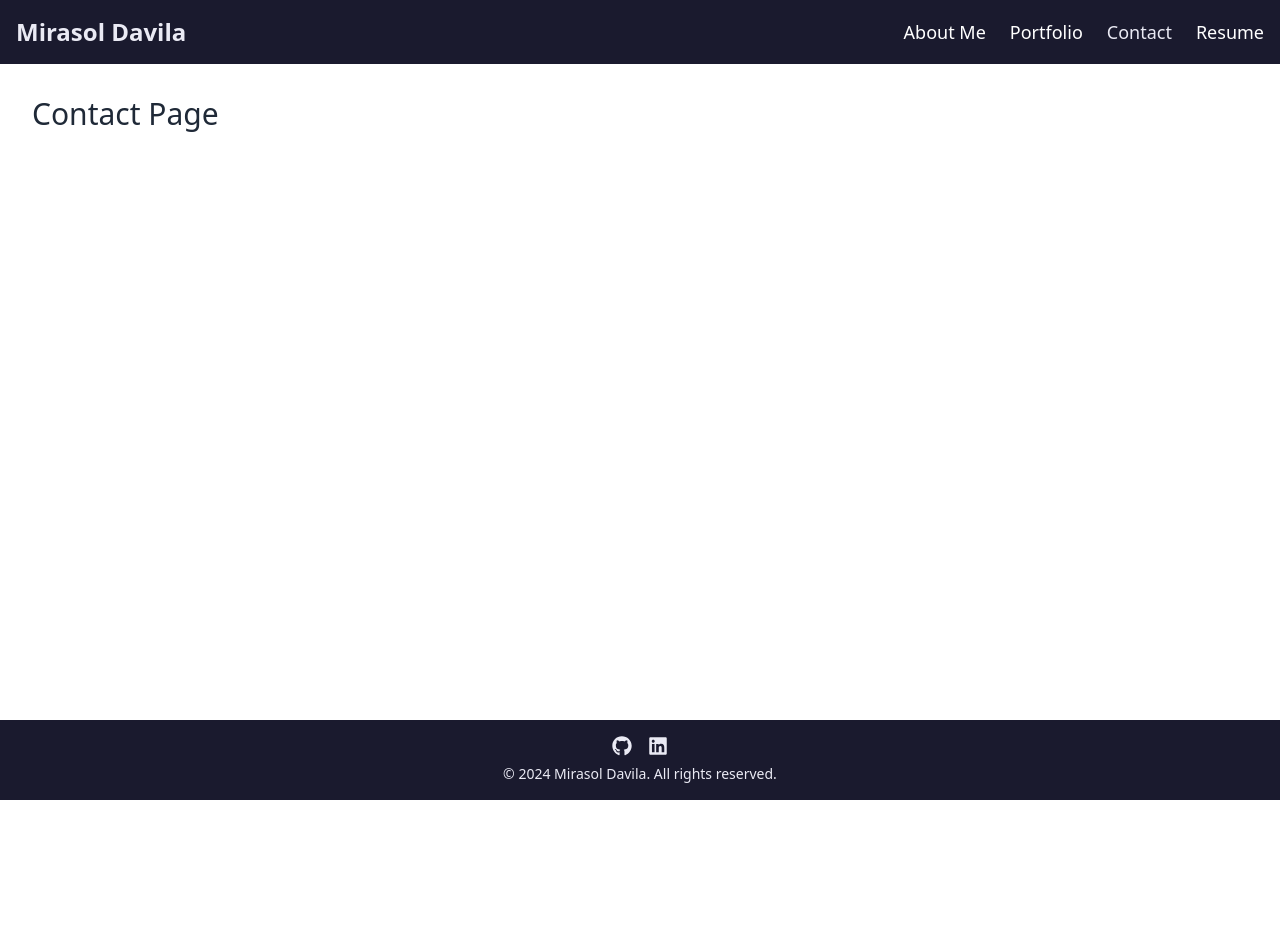
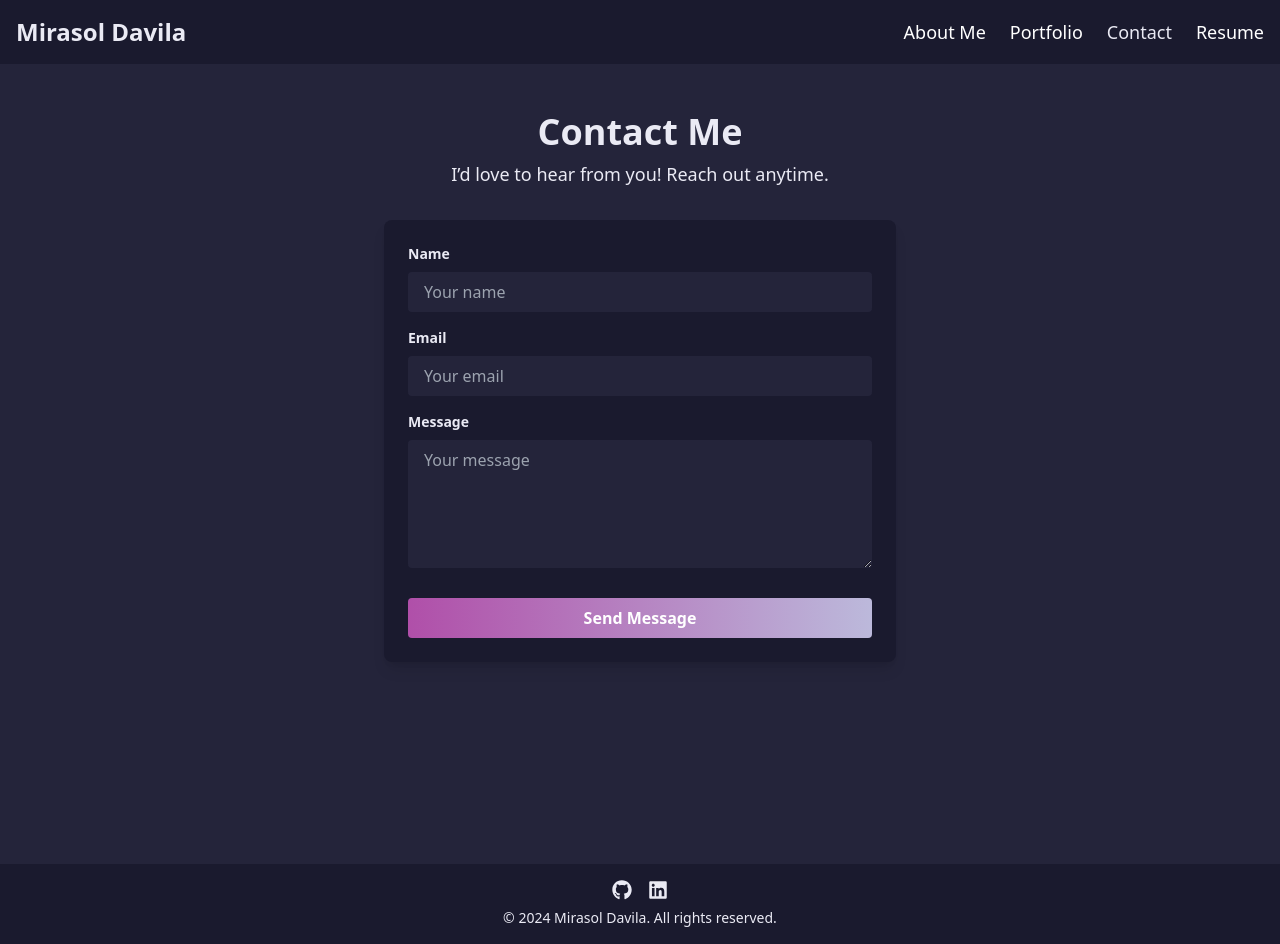
Before and after one commit to mirasoldavila13/React-Portfolio, a React (Vite) app in the folder react-portfolio/: page /contact in a window 1280 px wide. Before the commit the page ends 800 px from the top, so only its background shows below. Built offline with nearby package versions, Linux system fonts and the light colour scheme; no server answers.

Commit message:
feat: implement Contact form with TailwindCSS styling, Daisy UI components, Framer Motion animations, and EmailJS integration for email handling

```diff
--- a/react-portfolio/package.json
+++ b/react-portfolio/package.json
@@ -10,8 +10,11 @@
     "preview": "vite preview"
   },
   "dependencies": {
+    "@emailjs/browser": "^4.4.1",
     "daisyui": "^4.12.14",
+    "emailjs-com": "^3.2.0",
     "framer-motion": "^11.11.11",
+    "lodash": "^4.17.21",
     "react": "^18.3.1",
     "react-dom": "^18.3.1",
     "react-icons": "^5.3.0",
@@ -19,6 +22,7 @@
   },
   "devDependencies": {
     "@eslint/js": "^9.13.0",
+    "@types/lodash": "^4.17.13",
     "@types/react": "^18.3.12",
     "@types/react-dom": "^18.3.1",
     "@vitejs/plugin-react-swc": "^3.5.0",
--- a/react-portfolio/src/pages/Contact.tsx
+++ b/react-portfolio/src/pages/Contact.tsx
@@ -1,4 +1,235 @@
+import React, { useRef, useState } from "react";
+import { motion, AnimatePresence } from "framer-motion";
+import emailjs from "emailjs-com";
+import { EMAILJS_SERVICE_ID, EMAILJS_TEMPLATE_ID, EMAILJS_PUBLIC_KEY } from "../config/emailConfig.ts";
+
+// Contact form component for sending messages via EmailJS
 function Contact() {
-    return <h2 className="text-3xl p-8">Contact Page</h2>;
-  }
-  export default Contact;
+  const form = useRef<HTMLFormElement>(null); // Reference to the form element for EmailJS integration
+  const [error, setError] = useState(""); // Error message to display on validation failure
+  const [successMessage, setSuccessMessage] = useState(""); // Success message after successful email send
+  const [isModalVisible, setIsModalVisible] = useState(false); // Modal visibility state for feedback
+  const [isSending, setIsSending] = useState(false); // Tracks if the form is in the sending state
+
+  // Form state to capture user input values
+  const [formState, setFormState] = useState({
+    name: "",
+    email: "",
+    message: "",
+  });
+
+  /**
+   * Handles changes in form fields by updating local state.
+   * Resets error messages to give real-time feedback as users type.
+   */
+  const handleChange = (e: React.ChangeEvent<HTMLInputElement | HTMLTextAreaElement>) => {
+    const { name, value } = e.target;
+    setFormState((prevState) => ({ ...prevState, [name]: value }));
+    setError(""); // Clear error message when user starts typing
+  };
+
+  /**
+   * Validates form data before submission.
+   * Checks for required fields and email format.
+   * @returns {boolean} True if form is valid, false otherwise.
+   */
+  const validateForm = () => {
+    const { name, email, message } = formState;
+    const emailPattern = /^[^\s@]+@[^\s@]+\.[^\s@]+$/;
+
+    // Ensure all fields have valid non-whitespace content
+    if (!name.trim() || !email.trim() || !message.trim()) {
+      setError("All fields are required and must contain valid text.");
+      return false;
+    }
+
+    // Basic email validation
+    if (!emailPattern.test(email.trim())) {
+      setError("Please enter a valid email address.");
+      return false;
+    }
+
+    setError(""); // Clear error if validation passes
+    return true;
+  };
+
+  /**
+   * Sends email using EmailJS if form validation passes.
+   * Displays success or error messages in a modal.
+   */
+  const sendEmail = (e: React.FormEvent) => {
+    e.preventDefault();
+
+    // Only proceed if form is valid
+    if (!validateForm()) return;
+
+    setIsSending(true); // Indicate loading state
+
+    // Prepare data for EmailJS
+    const formData = {
+      to_name: "Mirasol",
+      from_name: formState.name.trim(),
+      from_email: formState.email.trim(),
+      message: formState.message.trim(),
+    };
+
+    // Send email via EmailJS
+    emailjs.send(EMAILJS_SERVICE_ID, EMAILJS_TEMPLATE_ID, formData, EMAILJS_PUBLIC_KEY)
+      .then(
+        () => {
+          // Handle successful send
+          setSuccessMessage("Message sent successfully!");
+          setError("");
+          setFormState({ name: "", email: "", message: "" });
+          setIsModalVisible(true); // Show success modal
+        },
+        (error) => {
+          // Log error for debugging purposes and show error message
+          console.error("Error:", error);
+          setError("Failed to send the message. Please try again.");
+          setSuccessMessage("");
+          setIsModalVisible(true); // Show error modal
+        }
+      )
+      .finally(() => {
+        setIsSending(false); // Reset sending state
+      });
+  };
+
+  // Close modal and clear messages
+  const closeModal = () => {
+    setIsModalVisible(false);
+    setError("");
+    setSuccessMessage("");
+  };
+
+  return (
+    <main className="min-h-screen bg-secondaryBg text-textLight p-6 md:p-12 flex flex-col items-center">
+      <header className="text-center mb-8">
+        <h1 className="text-4xl font-bold mb-2">Contact Me</h1>
+        <p className="text-lg">I’d love to hear from you! Reach out anytime.</p>
+      </header>
+
+      <section aria-labelledby="contact-form-section" className="w-full max-w-lg">
+        <h2 id="contact-form-section" className="sr-only">Contact Form</h2>
+
+        {/* Form component animated with Framer Motion */}
+        <motion.form
+          ref={form}
+          className="bg-primaryBg rounded-lg shadow-lg p-6"
+          initial={{ opacity: 0, y: 20 }}
+          animate={{ opacity: 1, y: 0 }}
+          transition={{ duration: 0.5 }}
+          onSubmit={sendEmail}
+          noValidate
+          role="form"
+          aria-labelledby="form-title"
+        >
+          <fieldset>
+            {/* Name Field */}
+            <div className="mb-4">
+              <label htmlFor="name" className="block text-sm font-semibold mb-2">Name</label>
+              <input
+                type="text"
+                name="name"
+                id="name"
+                value={formState.name}
+                onChange={handleChange}
+                className="w-full px-4 py-2 rounded bg-secondaryBg text-textLight"
+                placeholder="Your name"
+                required
+              />
+            </div>
+
+            {/* Email Field */}
+            <div className="mb-4">
+              <label htmlFor="email" className="block text-sm font-semibold mb-2">Email</label>
+              <input
+                type="email"
+                name="email"
+                id="email"
+                value={formState.email}
+                onChange={handleChange}
+                className="w-full px-4 py-2 rounded bg-secondaryBg text-textLight"
+                placeholder="Your email"
+                required
+              />
+            </div>
+
+            {/* Message Field */}
+            <div className="mb-6">
+              <label htmlFor="message" className="block text-sm font-semibold mb-2">Message</label>
+              <textarea
+                name="message"
+                id="message"
+                value={formState.message}
+                onChange={handleChange}
+                className="w-full px-4 py-2 h-32 rounded bg-secondaryBg text-textLight"
+                placeholder="Your message"
+                required
+              />
+            </div>
+
+            {/* Display Error or Success Messages */}
+            {error && <p className="text-red-500 mb-4" role="alert">{error}</p>}
+            {successMessage && <p className="text-green-500 mb-4" role="alert">{successMessage}</p>}
+
+            {/* Submit Button */}
+            <button
+              type="submit"
+              className="w-full bg-gradient-to-r from-accent1 to-accent2 text-white font-semibold py-2 rounded hover:from-accent2 hover:to-accent1 transition-all"
+              disabled={isSending}
+              aria-busy={isSending}
+            >
+              {isSending ? "Sending..." : "Send Message"}
+            </button>
+          </fieldset>
+        </motion.form>
+      </section>
+
+      {/* Success/Error Modal */}
+      <AnimatePresence>
+        {isModalVisible && (
+          <div
+            role="dialog"
+            aria-labelledby="modal-title"
+            aria-describedby="modal-description"
+            aria-modal="true"
+            className="modal modal-open fixed inset-0 flex items-center justify-center bg-black bg-opacity-50 z-50"
+            onClick={closeModal}
+          >
+            <motion.div
+              className="modal-box relative p-6 bg-white rounded-lg shadow-lg text-center max-w-sm w-full"
+              initial={{ opacity: 0, scale: 0.9 }} // Framer Motion animation
+              animate={{ opacity: 1, scale: 1 }}   // Set to fully opaque when visible
+              exit={{ opacity: 0, scale: 0.9 }}     // Fade out when exiting
+              transition={{ duration: 0.3, ease: "easeInOut" }}
+              onClick={(e) => e.stopPropagation()} // Prevent closing when clicking inside the modal
+              style={{ backgroundColor: "#ffffff", color: "#333333" }} // Explicitly set background and text color
+            >
+              {/* "X" Close Button in Top-Right */}
+              <button
+                onClick={closeModal}
+                className="btn btn-sm btn-circle btn-ghost absolute right-2 top-2 text-gray-500 hover:text-gray-800"
+                aria-label="Close"
+              >
+                &times;
+              </button>
+
+              {/* Modal Content */}
+              <h2 id="modal-title" className="text-2xl font-bold mb-4">
+                {error ? "Error" : "Success"}
+              </h2>
+              <p id="modal-description" className="mb-4 text-lg">
+                {error ? error : successMessage}
+              </p>
+            </motion.div>
+          </div>
+        )}
+      </AnimatePresence>
+
+    </main>
+  );
+}
+
+export default Contact;
```
Also changed, not shown: 2 other files (tests, documents, lock files or other folders).
